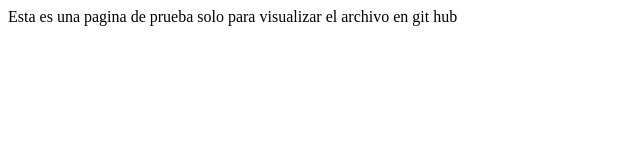
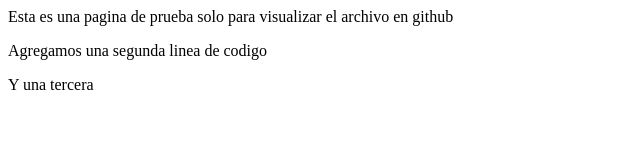
Before and after one commit to daniel-luengo/pagina-web, a plain HTML site: page index.html in a window 1280 px wide. Shown: the whole page, without its empty margins (0-640 px from the left). Drawn offline with Linux system fonts and the light colour scheme.

Commit message:
cambio dos
Agregue algunas lineas en verde y quite un espacio para ver que un cambio efectivamente se marca en rojo.

```diff
--- a/index.html
+++ b/index.html
@@ -6,6 +6,8 @@
 </head>
 
 <body>
-	Esta es una pagina de prueba solo para visualizar el archivo en git hub
+		Esta es una pagina de prueba solo para visualizar el archivo en github
+	<p>Agregamos una segunda linea de codigo</p>
+	<p>Y una tercera </p>
 </body>
 </html>
```
